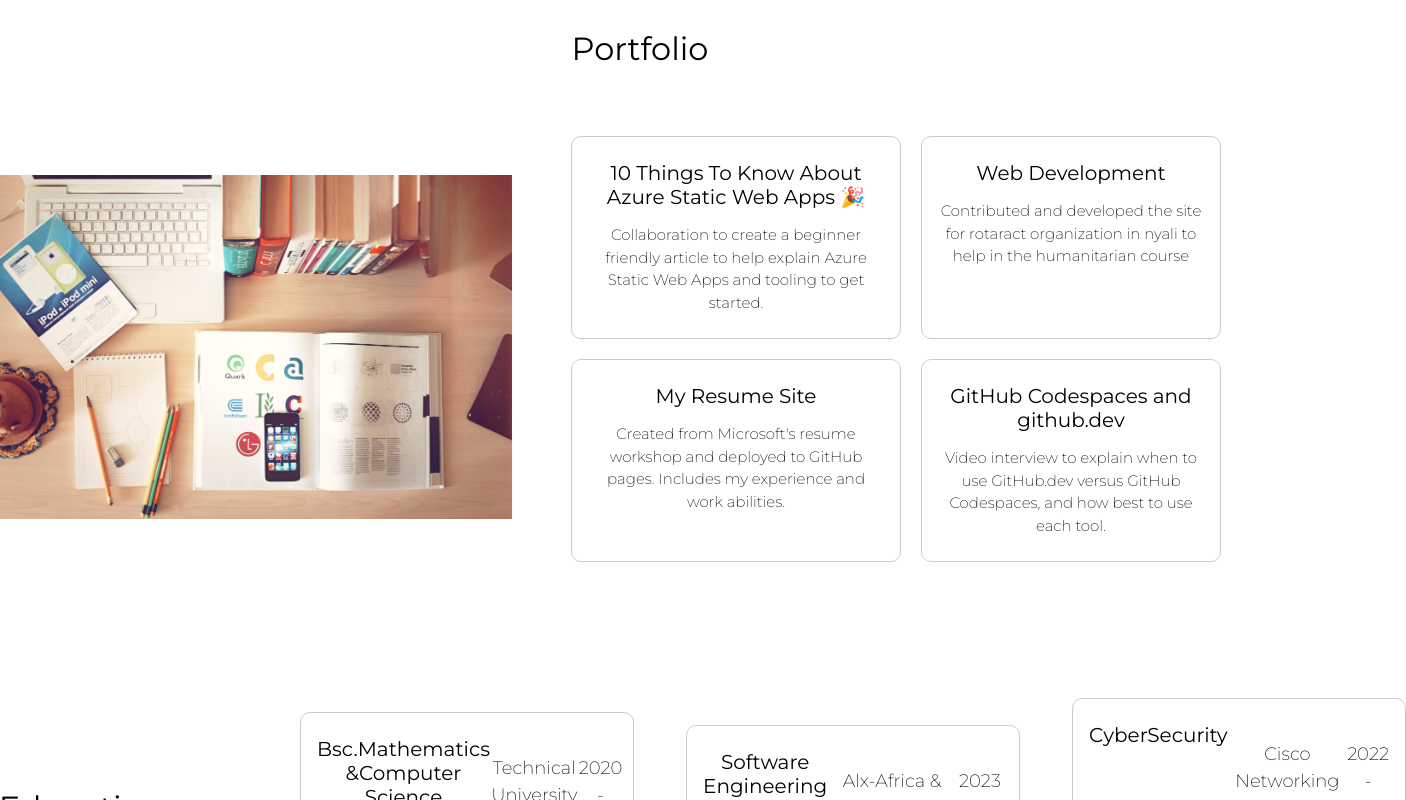
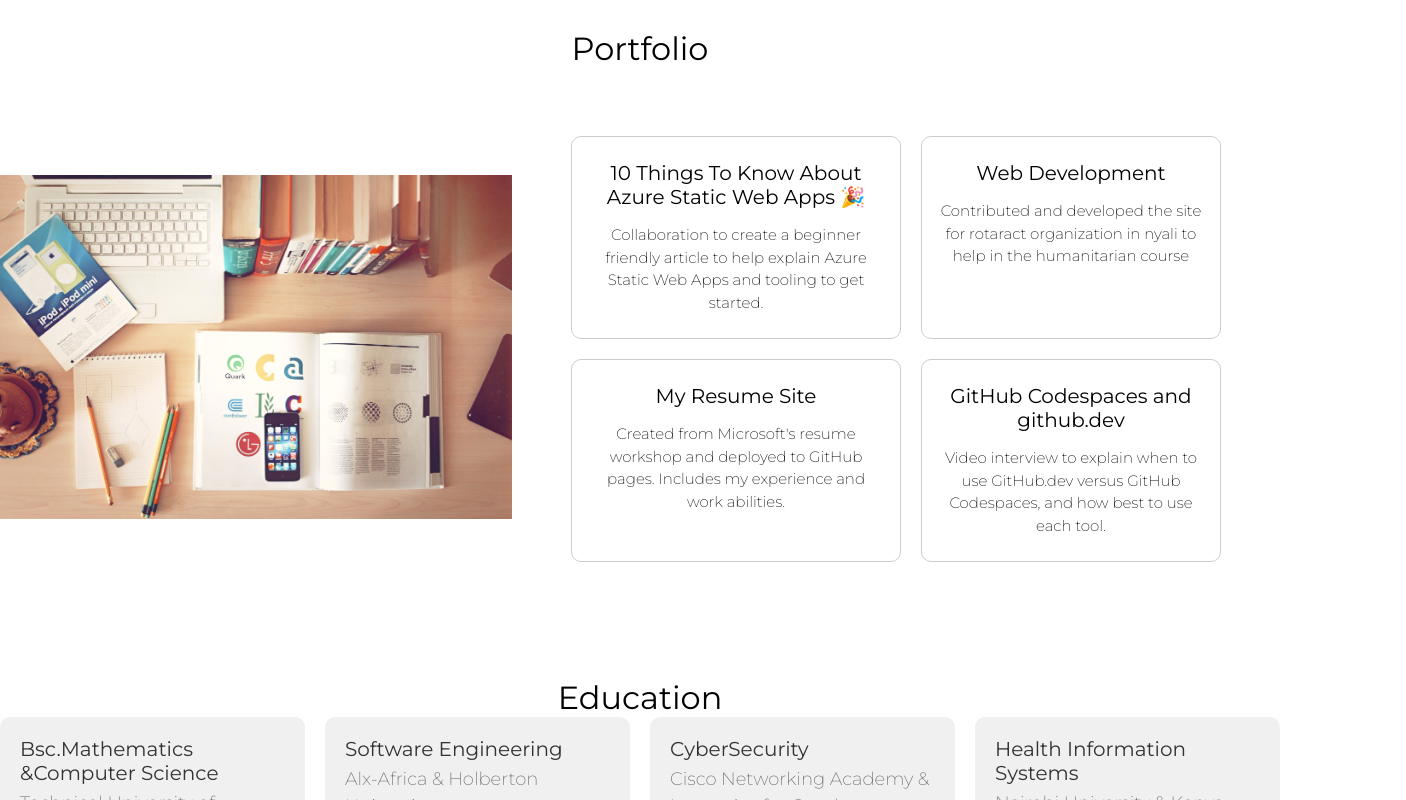
Before and after one commit to Jabrahamjohn/myportfolio, a React (Vite) app: page / in a window 1280 px wide. Shown: the part 2000-2800 px from the top of the page, 1406 px wide, since content can reach past the window. Built offline with nearby package versions, Linux system fonts and the light colour scheme.

Commit message:
gridding for sure is giving me a headache

```diff
--- a/src/Components/Education.jsx
+++ b/src/Components/Education.jsx
@@ -4,8 +4,8 @@ import React from "react";
 const Education = () => {
   return (
     <section id="Education">
-      <h2 style={{textAlign: "center"}}>Education</h2>
-
+      <h2>Education</h2>
+      <div className="education-grid">
         <div className="education-cell">
           <h3>Bsc.Mathematics &Computer Science</h3>
           <p>Technical University of Mombasa</p>
@@ -26,6 +26,7 @@ const Education = () => {
           <p>Nairobi University & Kenya Ministry of Health Virtual Academy</p>
           <p>2022 - 2023</p>
         </div>
+      </div>
     </section>
   );
 };
--- a/src/styles.css
+++ b/src/styles.css
@@ -149,52 +149,35 @@ img.socialIcon {
 }
 
 /* grid of 4 education cells */
-section#Education {
+/* styles.css */
+
+/* Center the section heading */
+section#Education h2 {
+  text-align: center;
+}
+
+/* Create a grid layout for education cells */
+div.education-grid {
   display: grid;
-  grid-template-columns: repeat(4, 1fr);
-  grid-gap: 20px;
+  grid-template-columns: repeat(4, 1fr); /* Four columns */
+  gap: 20px; /* Gap between cells */
+}
+
+/* Style for each education cell */
+div.education-cell {
+  background-color: #f0f0f0; /* Light gray background */
   padding: 20px;
-  animation: slideInLeft 1s ease;
-  align-items: center;
-  justify-content: center;
+  border-radius: 10px;
+}
 
+/* Style for the education cell headings */
+div.education-cell h3 {
+  margin-top: 0; /* Remove default margin */
+  color: #333; /* Dark text color */
 }
-div.eduction-grid {
-  display: flex;
-  flex-direction: row;
-  align-items: center;
-  justify-content: center;
-  padding: 20px;
+
+/* Style for the education cell paragraphs */
+.education-cell p {
+  margin: 5px 0; /* Adjust paragraph margin */
+  color: #666; /* Medium gray text color */
 }
-/* style the education cells */
-div.education-cell {
-  border-radius: 10px;
-  border: 1px solid rgb(204, 204, 204);
-  display: flex;
-  flex-direction: row;
-  justify-content: flex-start;
-  padding: 24px 16px;
-  text-align: center;
-  width: 300px;
-  margin: 1rem;
-}
-/* use the following styles for the title */
-h3.education-cell {
-  font-size: 1.5rem;
-  font-weight: 400;
-  margin: 0;
-  padding-top: 1rem;
-}
-/* use the following styles for the institution */
-p.education-cell {
-  font-size: 1rem;
-  font-weight: 300;
-  margin: 0;
-  padding-top: 1rem;
-}
-p.education-cell span {
-  font-weight: 600;
-}
-p.education-cell:last-child {
-  margin-bottom: 0;
-}
```
